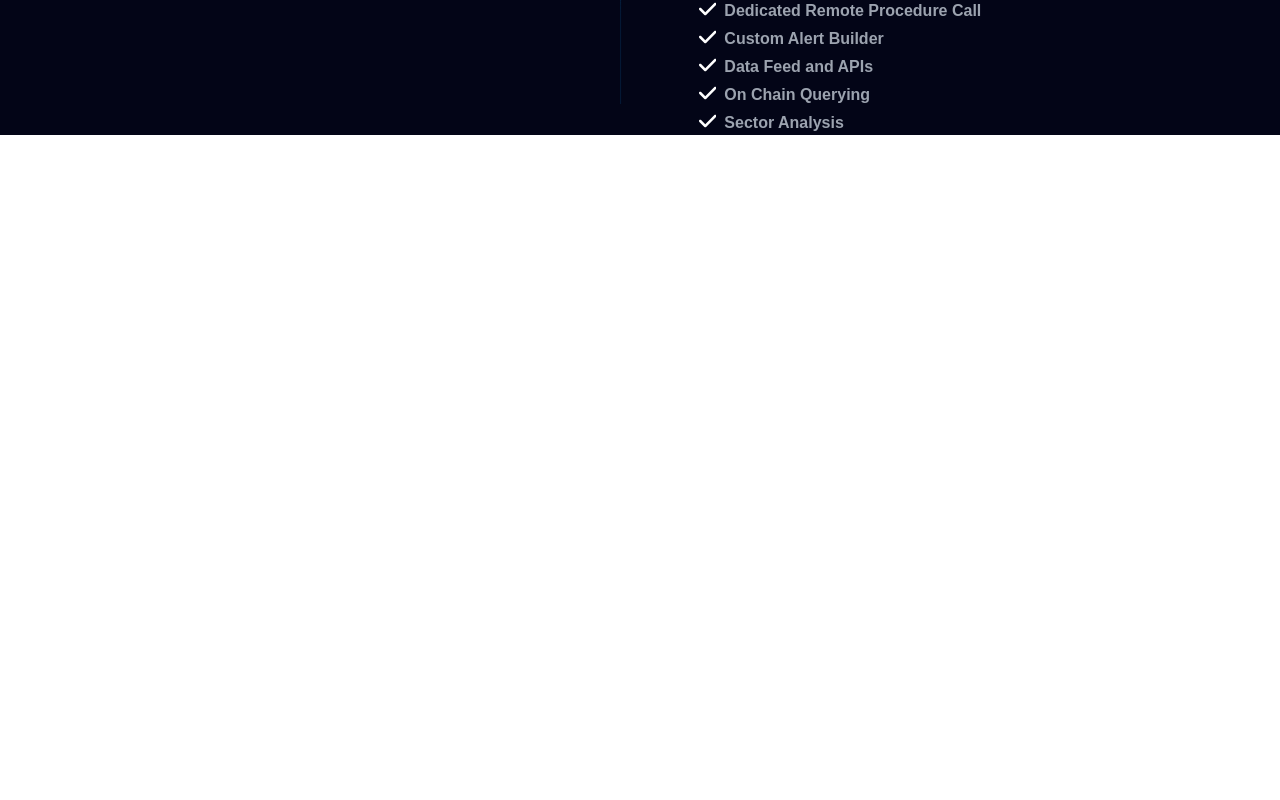
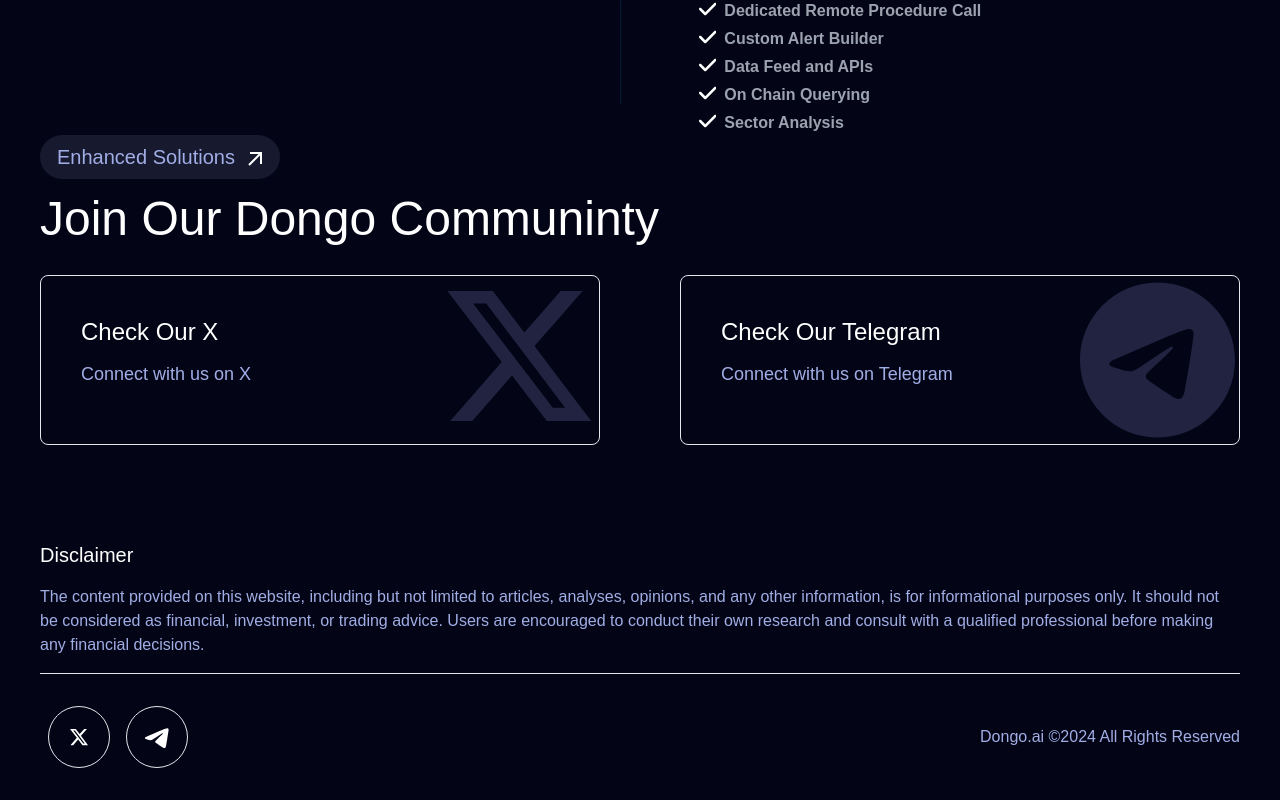
Before and after one commit to mohdafzal11/dongo.ai, a React (Vite) app: page / in a window 1280 px wide. Shown: the part 4246-5046 px from the top of the page. Before the commit the page ends 4381 px from the top, so only its background shows below. Built offline with nearby package versions, Linux system fonts and the light colour scheme; a web font is replaced by a local one.

Commit message:
footer done

```diff
--- a/src/App.jsx
+++ b/src/App.jsx
@@ -7,6 +7,8 @@ import Banner from "./Banner/Banner.jsx";
 import Carousel from "./components/Carousel/Carousel.jsx";
 import Tokenomics from "./components/Tokenomics/Tokenomics.jsx";
 import Roadmap from "./components/Roadmap/Roadmap.jsx";
+import Community from "./components/Community/Community.jsx";
+import Footer from "./components/Footer/Footer.jsx";
 import "./index.css";
 import background from "../src/assets/background.png";
 
@@ -25,6 +27,8 @@ function App() {
       <Carousel />
       <Tokenomics />
       <Roadmap />
+      <Community />
+      <Footer/>
     </div>
   );
 }
--- /dev/null
+++ b/src/components/Community/Community.jsx
@@ -0,0 +1,87 @@
+import React from "react";
+import buttonBg from "../../assets/buttonBg.png";
+
+const Community = () => {
+  return (
+    <section className="z-20 relative mx-10">
+      <div>
+        <div className="flex flex-col space-y-4">
+          <div className="w-60 bg-[#17192F] flex justify-center items-center py-2 rounded-3xl  space-x-2">
+            <div className=" text-xl text-[#A1AEE5]">Enhanced Solutions</div>
+            <div>
+              <svg
+                fill="#ffffff"
+                xmlns="http://www.w3.org/2000/svg"
+                width="20"
+                height="20"
+              >
+                <path d="M7 7h8.586L5.293 17.293l1.414 1.414L17 8.414V17h2V5H7v2z" />
+              </svg>
+            </div>
+          </div>
+          <div className="text-white  ">
+            <h1 className="">
+              <span className="text-3xl  md:text-5xl">
+                Join Our Dongo Communinty
+              </span>
+            </h1>
+          </div>
+        </div>
+      </div>
+
+      <div className="grid grid-cols-1 gap-20 md:grid-cols-2 my-8">
+        <div className="flex justify-between border rounded-lg">
+          <div className="text-white space-y-3 m-10">
+            <div className="text-2xl">Check Our X</div>
+            <p className="text-lg text-[#A1AEE5]">Connect with us on X</p>
+          </div>
+          <div className="relative">
+            <svg
+              fill="#222341"
+              xmlns="http://www.w3.org/2000/svg"
+              viewBox="0 0 512 512"
+              className="h-40 "
+            >
+              <path d="M389.2 48h70.6L305.6 224.2 487 464H345L233.7 318.6 106.5 464H35.8L200.7 275.5 26.8 48H172.4L272.9 180.9 389.2 48zM364.4 421.8h39.1L151.1 88h-42L364.4 421.8z" />
+            </svg>
+          </div>
+        </div>
+
+        <div className="flex justify-between border rounded-lg">
+          <div className="text-white space-y-3 m-10">
+            <div className="text-2xl">Check Our Telegram</div>
+            <p className="text-lg text-[#A1AEE5]">
+              Connect with us on Telegram
+            </p>
+          </div>
+          <div className="relative  m-1">
+            <svg
+              className="h-40 bg-transparent"
+              fill="#222341"
+              xmlns="http://www.w3.org/2000/svg"
+              viewBox="0 0 496 512"
+            >
+              <path d="M248 8C111 8 0 119 0 256S111 504 248 504 496 393 496 256 385 8 248 8zM363 176.7c-3.7 39.2-19.9 134.4-28.1 178.3-3.5 18.6-10.3 24.8-16.9 25.4-14.4 1.3-25.3-9.5-39.3-18.7-21.8-14.3-34.2-23.2-55.3-37.2-24.5-16.1-8.6-25 5.3-39.5 3.7-3.8 67.1-61.5 68.3-66.7 .2-.7 .3-3.1-1.2-4.4s-3.6-.8-5.1-.5q-3.3 .7-104.6 69.1-14.8 10.2-26.9 9.9c-8.9-.2-25.9-5-38.6-9.1-15.5-5-27.9-7.7-26.8-16.3q.8-6.7 18.5-13.7 108.4-47.2 144.6-62.3c68.9-28.6 83.2-33.6 92.5-33.8 2.1 0 6.6 .5 9.6 2.9a10.5 10.5 0 0 1 3.5 6.7A43.8 43.8 0 0 1 363 176.7z" />
+            </svg>
+          </div>
+        </div>
+      </div>
+
+      <div className="flex flex-col space-y-4 mt-24 ">
+        <h1 className="text-white text-xl">Disclaimer</h1>
+        <p className="text-[#A1AEE5] text-base">
+          The content provided on this website, including but not limited to
+          articles, analyses, opinions, and any other information, is for
+          informational purposes only. It should not be considered as financial,
+          investment, or trading advice. Users are encouraged to conduct their
+          own research and consult with a qualified professional before making
+          any financial decisions.
+        </p>
+        <hr className="text-white" />
+      </div>
+
+    </section>
+  );
+};
+
+export default Community;
--- /dev/null
+++ b/src/components/Footer/Footer.jsx
@@ -0,0 +1,29 @@
+import React from "react";
+import telegram from "../../assets/telegram.svg";
+
+const Footer = () => {
+  return (
+    <footer className="flex justify-between items-center mx-10 py-8">
+      <div className="flex space-x-4 mx-2">
+        <div className="border rounded-full p-5">
+          <svg
+            className="h-5"
+            xmlns="http://www.w3.org/2000/svg"
+            viewBox="0 0 512 512"
+            fill="#ffffff"
+          >
+            <path d="M389.2 48h70.6L305.6 224.2 487 464H345L233.7 318.6 106.5 464H35.8L200.7 275.5 26.8 48H172.4L272.9 180.9 389.2 48zM364.4 421.8h39.1L151.1 88h-42L364.4 421.8z" />
+          </svg>
+        </div>
+        <div className="border p-4 rounded-full flex  ">
+          <img src={telegram} className="h-7" alt="" />
+        </div>
+      </div>
+      <div className=" text-base text-[#A1AEE5]">
+        Dongo.ai ©2024 All Rights Reserved
+      </div>
+    </footer>
+  );
+};
+
+export default Footer;
```
Also changed, not shown: src/assets/telegram.svg (added).
